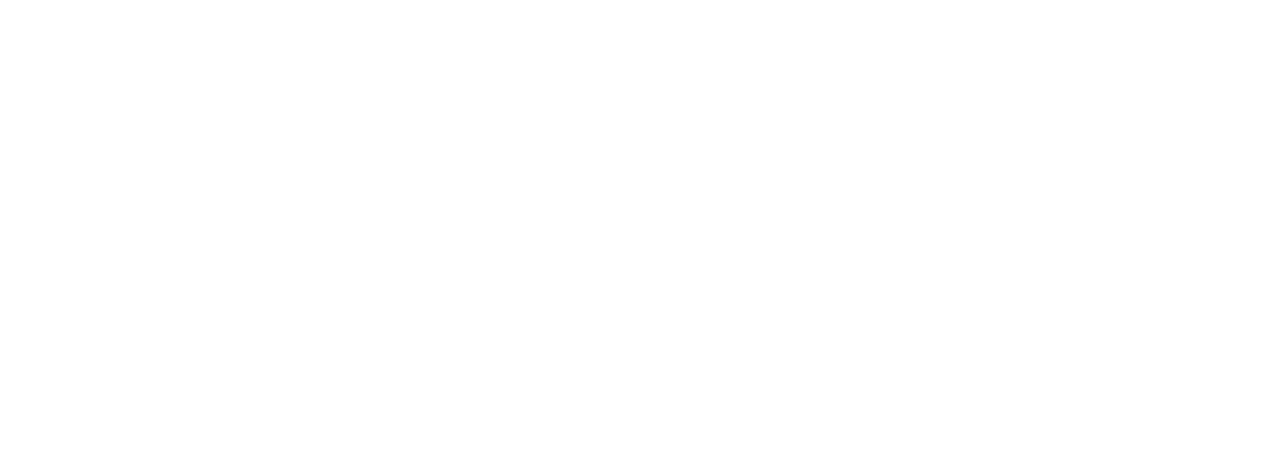
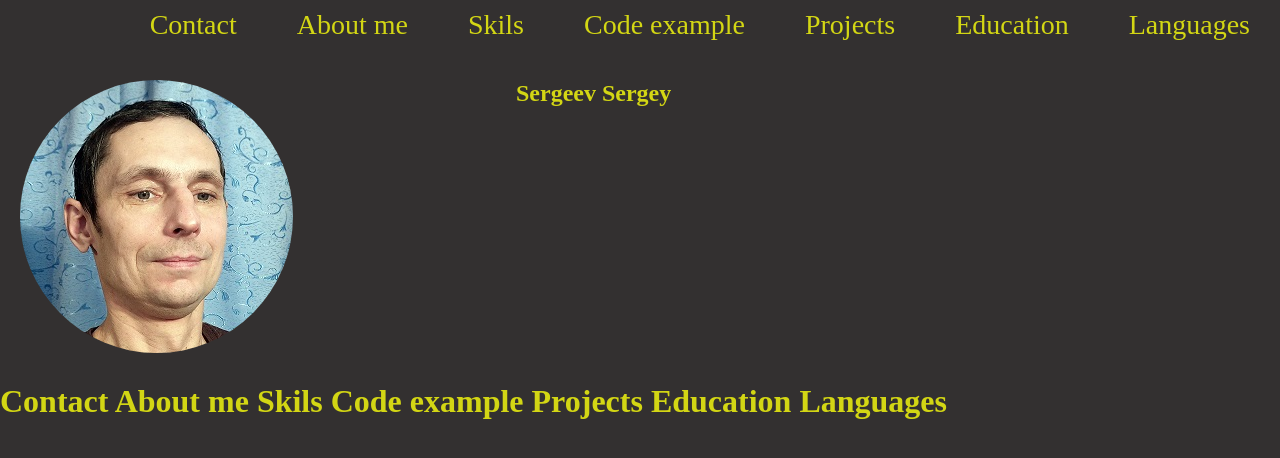
Before and after one commit to M0rl0ck/rsschool-cv, a plain HTML site: page index.html in a window 1280 px wide. Drawn offline with Linux system fonts and the light colour scheme.

Commit message:
feat: add files

```diff
--- a/index.html
+++ b/index.html
@@ -4,9 +4,55 @@
     <meta charset="UTF-8">
     <meta http-equiv="X-UA-Compatible" content="IE=edge">
     <meta name="viewport" content="width=device-width, initial-scale=1.0">
-    <title>Document</title>
+    <title>Sergey Sergeev CV </title>
+    <link rel="stylesheet" href="style.css">
+    <link rel="icon" href="assets/svg/111.ico">
 </head>
 <body>
+    <div class="conteiner">
+        <header class="header">
+            <nav class="nav">
+                <ul class="nav-list">
+                    <li class="nav-items"><a href="#contact" class="nav-link">Contact</a></li>
+                    <li class="nav-items"><a href="#about" class="nav-link">About me</a></li>
+                    <li class="nav-items"><a href="#skils" class="nav-link">Skils</a></li>
+                    <li class="nav-items"><a href="#code" class="nav-link">Code example</a></li>
+                    <li class="nav-items"><a href="#projects" class="nav-link">Projects</a></li>
+                    <li class="nav-items"><a href="#education" class="nav-link">Education</a></li>
+                    <li class="nav-items"><a href="#languages" class="nav-link">Languages</a></li>
+                </ul>
+
+
+            </nav>
+
+
+
+        </header>
+
+        <main>
+            <section class="profile">
+                <div class="column-left">
+                    <img src="assets/img/foto.JPG" class="avatar" alt="My foto">
+                </div>
+
+                <div class="column-right">
+                    <h1>Sergeev Sergey</h1>
+                </div>
+            </section>
+            <h1>Contact   About me   Skils  Code example   Projects Education  Languages</h1>
+
+
+
+
+        </main>
+
+        <footer class="">
+
+
+        </footer>
+
+
+    </div>
 
 </body>
 </html>
--- a/style.css
+++ b/style.css
@@ -1 +1,73 @@
-##
+@font-face {
+    font-family: ;
+    src: url();
+}
+:root {
+    --text: #d3d614
+}
+
+
+* {
+    box-sizing: border-box;
+    margin: 0;
+    padding: 0;
+
+}
+
+body{
+    background-color: #333030;
+    color: var(--text);
+    font-family: ;
+}
+
+.conteiner {
+    max-width: 1280px;
+    margin: 0 auto;
+}
+
+.nav {
+    width: 100%;
+    height: 50px;
+}
+
+.nav-list {
+    display: flex;
+    justify-content: flex-end;
+    align-items: center;
+    list-style: none
+  }
+
+.nav-items {
+    font-size: 28px;
+}
+
+.nav-link {
+    text-decoration: none;
+    color: var(--text);
+    padding: 0 20px;
+    margin: 0 10px;
+    line-height: 50px;
+  }
+.profile {
+    display: flex;
+    padding: 20px 10px;
+    margin: 10px 10px;
+}
+
+.avatar {
+    border-radius: 50%;
+}
+
+.column-left {
+    display: flex;
+    width: 40%;
+}
+
+.column-right {
+    display: flex;
+    width: 60%;
+}
+
+@media (max-width: 680px) {
+
+}
```
Also changed, not shown: IMAGE.JPG (deleted), assets/img/foto.JPG (added), assets/svg/111.ico (added), assets/svg/rs_school_js.svg (added).
